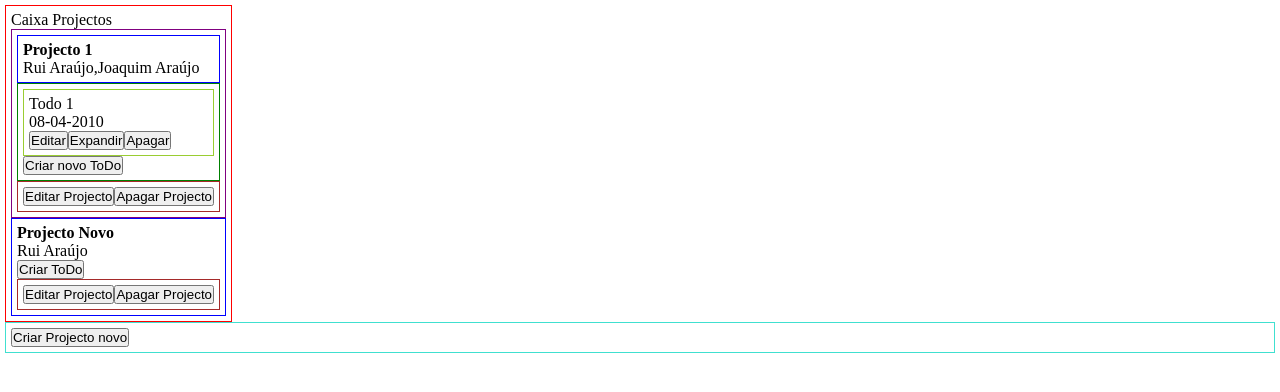
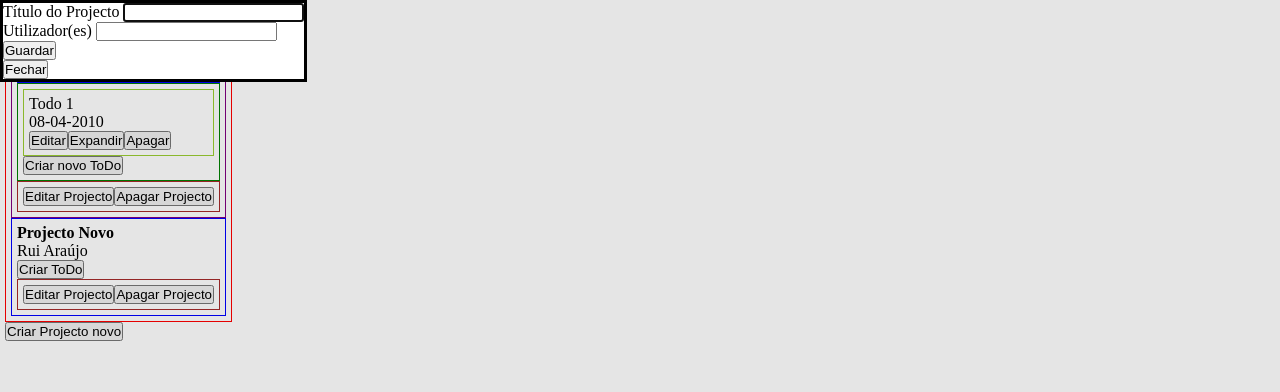
Before and after one commit to Rui-Araujo1409/TOP-Exerc-cio-Todo, a website built with webpack: page app/src/template.html in a window 1280 px wide. Both pictures are taken after a click on the button "Criar Projecto novo". Built offline with nearby package versions, Linux system fonts and the light colour scheme.

Commit message:
fx para form criar novo proj

```diff
--- a/app/src/index.js
+++ b/app/src/index.js
@@ -62,6 +62,10 @@ const projectoHTML = document.createElement("div");
 caixaProjectosHTML.appendChild(projectoHTML);
 projectoHTML.classList.add("projecto");
 
+const formulárioProjHTML = document.querySelector("dialog");
+const botãoAbrirFormNovoProjHTML = document.querySelector("#botao-criar-proj-js");
+const botãoFecharFormNovoProjHTML = document.querySelector(".fechar");
+
 
 
 
@@ -86,7 +90,7 @@ const dataHTML = format(dataObj, "dd-MM-yyyy");
 dataToDoHTML.textContent = dataHTML;
 
 //fx para criar Projecto novo
-const botãoCriarProj = document.querySelector("#criar-proj-js");
+const botãoCriarProj = document.querySelector("#botao-criar-proj-js");
 botãoCriarProj.addEventListener("click", () => {
     listaProjectos.push(new Projectos("Projecto Novo"));
     let projecto = listaProjectos.at(-1);
@@ -162,3 +166,12 @@ botãoCriarProj.addEventListener("click", () => {
 
     });
 });
+
+//fx para abrir form de novo projecto
+botãoAbrirFormNovoProjHTML.addEventListener("click", () => formulárioProjHTML.showModal());
+
+//fx para fechar form de novo projecto
+botãoFecharFormNovoProjHTML.addEventListener("click", () => {
+    formulárioProjHTML.close();
+    //inserir código para limpar valores
+})
--- a/app/src/template.html
+++ b/app/src/template.html
@@ -31,7 +31,26 @@
             </div>
 
         </div>
-        <div class="botao-criar-projecto"><button id="criar-proj-js">Criar Projecto novo</button></div>
+        <dialog>
+            <form action="dialog" class="formulario-adicionar-proj">
+                <div class="formulario-input">
+                    <label for="titulo">Título do Projecto</label>
+                    <input type="text" id="titulo">
+                </div>
+                <div class="formulario-input">
+                    <label for="utilizadores">Utilizador(es)</label>
+                    <input type="text" id="utilizadores">
+                </div>
+                <div class="guardar-proj">
+                    <button type="submit" class="botao-guardar-proj">Guardar</button>
+                </div>
+            </form>
+            <div class="fechar-form-proj">
+                <button class="fechar">Fechar</button>
+            </div>
+        </dialog>
+        <div class="criar-projecto"><button id="botao-criar-proj-js">Criar Projecto novo</button>
+        </div>
     </div>
 </body>
 
```
